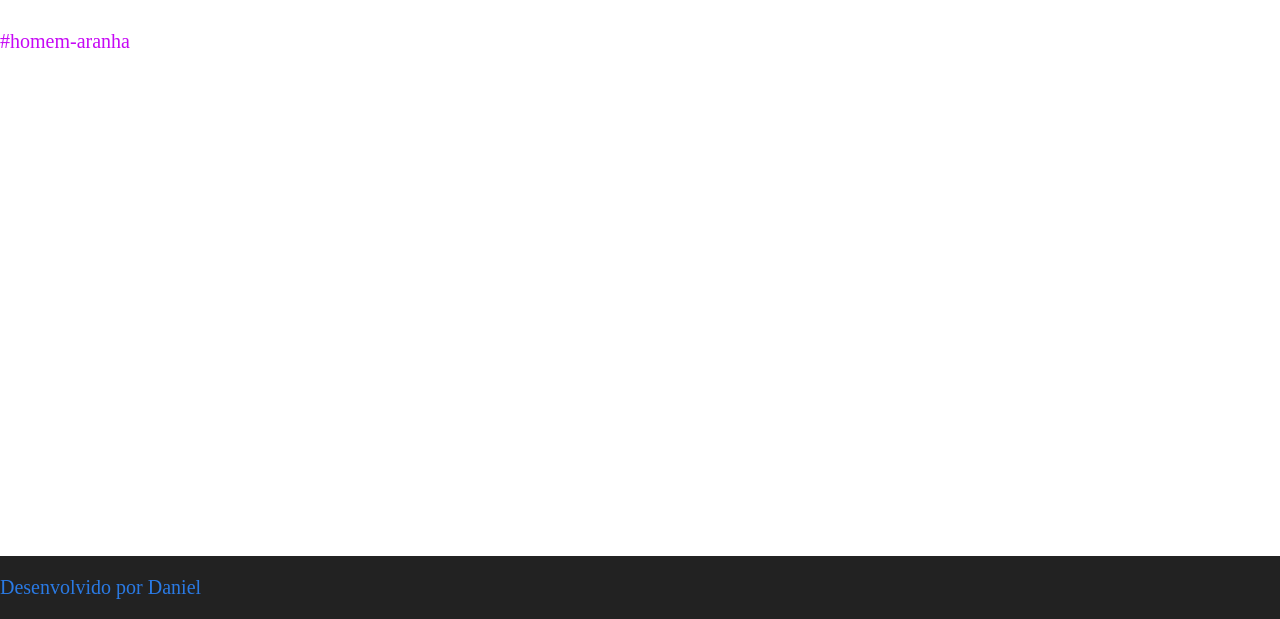
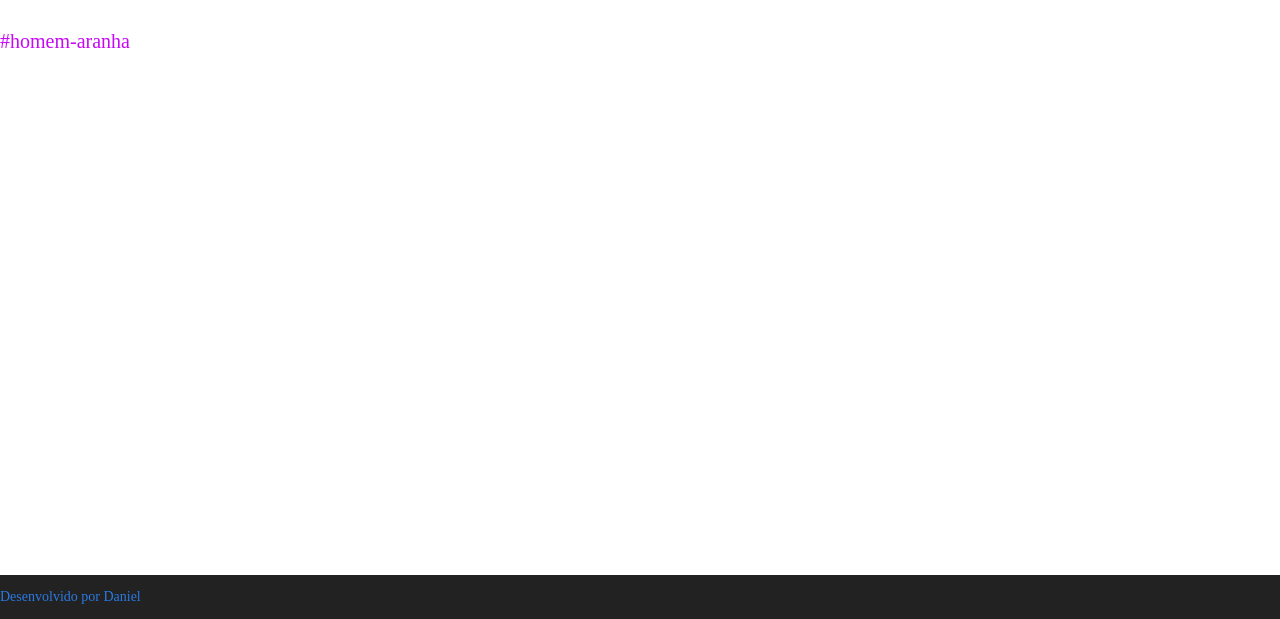
Before and after one commit to DANIELZINHO2025/aluraflix, a plain HTML site: page index.html in a window 1280 px wide. Shown: the part 181-800 px from the top of the page. Drawn offline with Linux system fonts and the light colour scheme.

Commit message:
Update style.css

```diff
--- a/style.css
+++ b/style.css
@@ -39,3 +39,10 @@ footer {
     width:100%;
 
 }
+
+footer p{
+    text-aling: center;
+    font-size: 14px;
+    mergin-top: 3px;
+
+}
```
